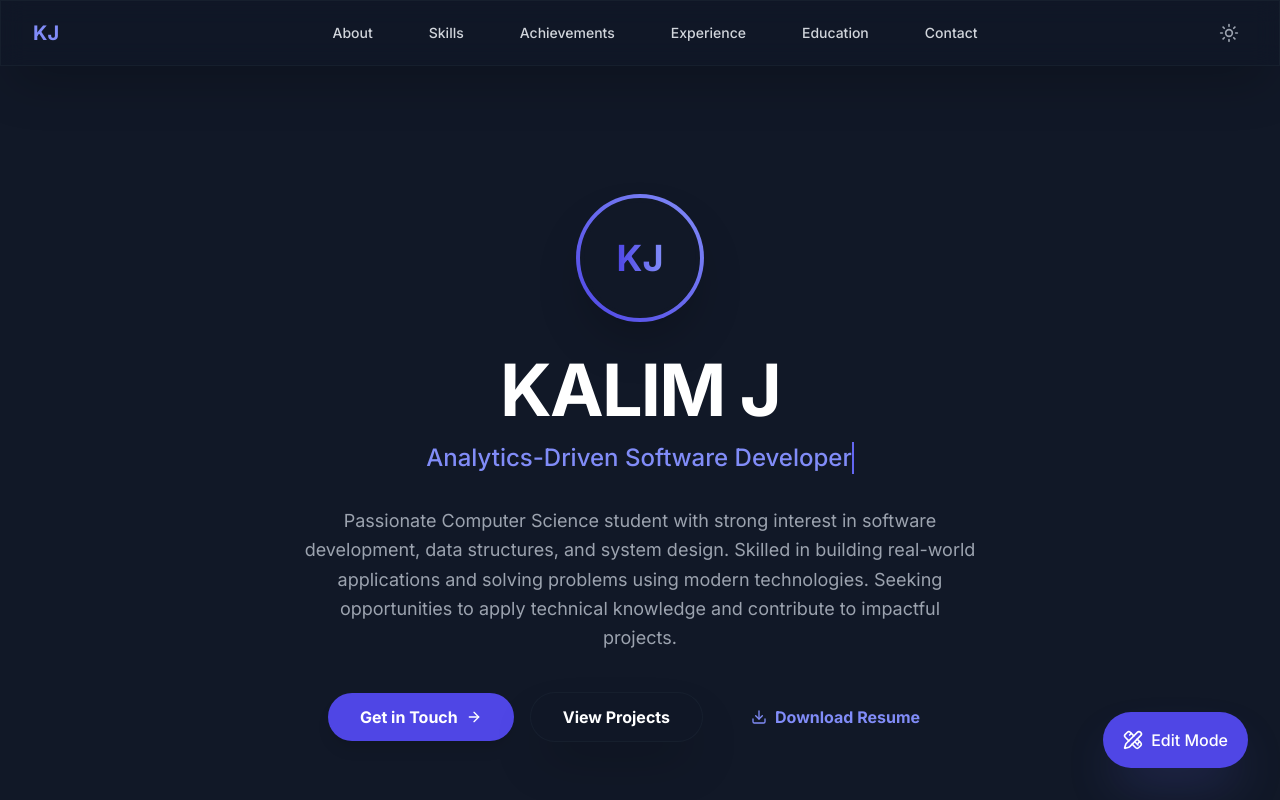
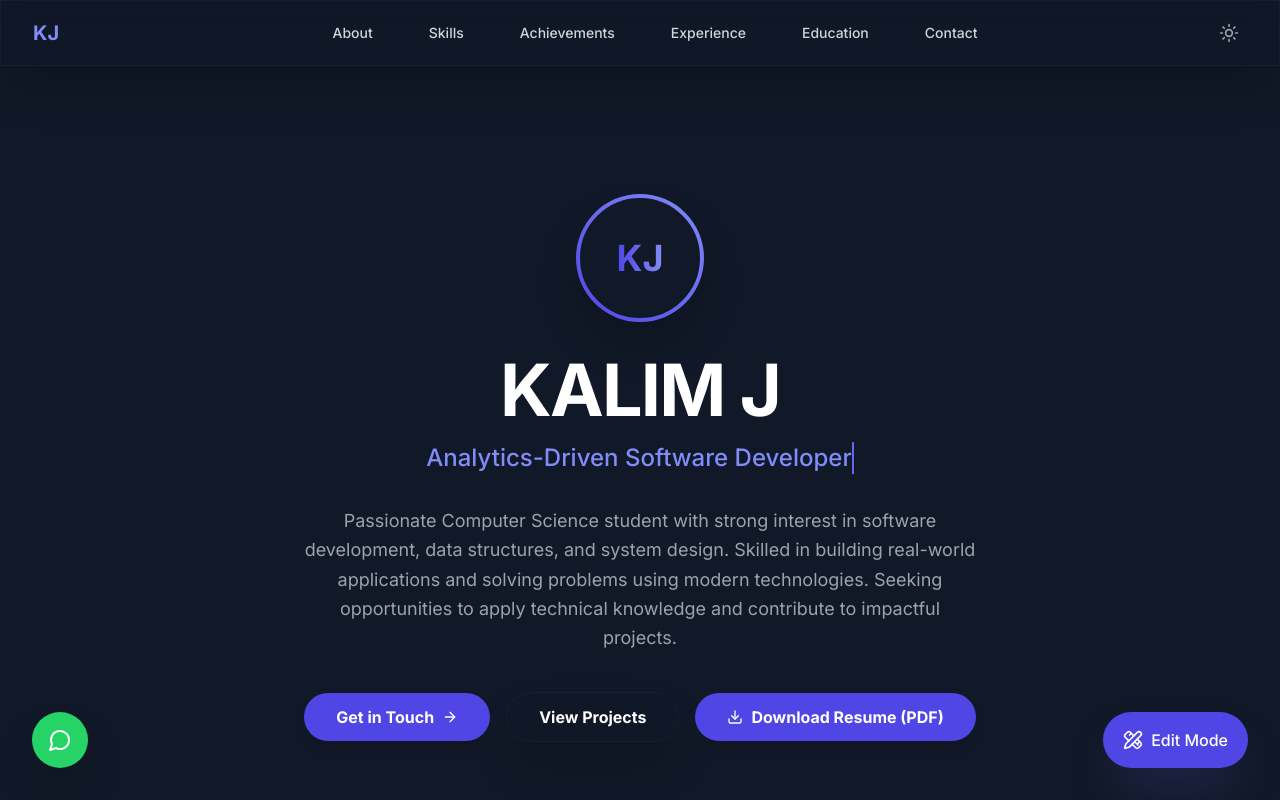
Before and after one commit to kalim-j/portfolio, a React (Vite) app: page / in a window 1280 px wide. Shown: the top 800 px of the page. Built offline with nearby package versions, Linux system fonts and the light colour scheme.

Commit message:
Fix Resume download button and add WhatsApp contact features

```diff
--- a/src/App.jsx
+++ b/src/App.jsx
@@ -85,6 +85,19 @@ function App() {
         <p>&copy; 2026 KALIM J. All rights reserved.</p>
       </footer>
 
+      <a
+        href="https://wa.me/919363554551"
+        target="_blank"
+        rel="noopener noreferrer"
+        className="fixed bottom-8 left-8 p-4 bg-[#25D366] text-white rounded-full shadow-2xl hover:scale-110 transition-all z-50 flex items-center justify-center group"
+        title="Chat on WhatsApp"
+      >
+        <svg xmlns="http://www.w3.org/2000/svg" width="24" height="24" viewBox="0 0 24 24" fill="none" stroke="currentColor" strokeWidth="2" strokeLinecap="round" strokeLinejoin="round" className="lucide lucide-message-circle"><path d="M7.9 20A9 9 0 1 0 4 16.1L2 22Z"/></svg>
+        <span className="max-w-0 overflow-hidden group-hover:max-w-xs group-hover:ml-2 transition-all duration-500 font-bold whitespace-nowrap">
+          Chat with me
+        </span>
+      </a>
+
       <button
         onClick={toggleEditMode}
         className={`fixed bottom-8 right-8 px-5 py-4 rounded-full shadow-2xl transition-all z-50 flex items-center gap-2 font-medium ${
--- a/src/components/Contact.jsx
+++ b/src/components/Contact.jsx
@@ -1,4 +1,4 @@
-import { Mail, Phone, MapPin, Linkedin, Github, Send } from 'lucide-react';
+import { Mail, Phone, MapPin, Linkedin, Github, Send, MessageSquare } from 'lucide-react';
 
 export default function Contact() {
   return (
@@ -12,7 +12,7 @@ export default function Contact() {
           </p>
         </div>
 
-        <div className="grid grid-cols-1 lg:grid-cols-5 gap-12 bg-white dark:bg-gray-800 rounded-3xl overflow-hidden shadow-xl border border-gray-100 dark:border-gray-700">
+        <div className="grid grid-cols-1 lg:grid-cols-5 gap-12 glass dark:glass-dark rounded-3xl overflow-hidden shadow-xl border border-gray-100 dark:border-gray-700">
           <div className="lg:col-span-2 bg-indigo-600 p-10 text-white flex flex-col justify-between">
             <div>
               <h3 className="text-2xl font-bold mb-6">Contact Information</h3>
@@ -34,6 +34,12 @@ export default function Contact() {
                   </a>
                 </div>
                 <div className="flex items-center gap-4">
+                  <MessageSquare className="w-6 h-6 text-indigo-200" />
+                  <a href="https://wa.me/919363554551" target="_blank" rel="noopener noreferrer" className="hover:text-indigo-200 transition-colors">
+                    WhatsApp: +91 9363554551
+                  </a>
+                </div>
+                <div className="flex items-center gap-4">
                   <MapPin className="w-6 h-6 text-indigo-200" />
                   <span>Tamil Nadu, Dharmapuri</span>
                 </div>
@@ -41,6 +47,9 @@ export default function Contact() {
             </div>
 
             <div className="flex gap-4 mt-12">
+              <a href="https://wa.me/919363554551" target="_blank" rel="noopener noreferrer" className="p-3 bg-indigo-700 hover:bg-indigo-800 rounded-full transition-colors" title="WhatsApp">
+                <MessageSquare className="w-5 h-5" />
+              </a>
               <a href="https://www.linkedin.com/in/kalim-j" target="_blank" rel="noopener noreferrer" className="p-3 bg-indigo-700 hover:bg-indigo-800 rounded-full transition-colors" title="LinkedIn">
                 <Linkedin className="w-5 h-5" />
               </a>
--- a/src/components/Hero.jsx
+++ b/src/components/Hero.jsx
@@ -110,23 +110,12 @@ export default function Hero({ isEditMode }) {
           View Projects
         </a>
         <div className="flex flex-col sm:flex-row gap-2 w-full sm:w-auto">
-          <a
-            href={resumeUrl}
-            target="_blank"
-            rel="noopener noreferrer"
-            className="px-8 py-3 text-indigo-600 dark:text-indigo-400 hover:text-indigo-700 dark:hover:text-indigo-300 font-bold transition-colors flex items-center gap-2 justify-center"
+          <button
+            onClick={handlePrint}
+            className="px-8 py-3 bg-indigo-600 hover:bg-indigo-700 text-white rounded-full font-bold transition-all shadow-lg hover:shadow-indigo-500/25 flex items-center gap-2 justify-center"
           >
-            <Download className="w-4 h-4" /> Download Resume
-          </a>
-          {isEditMode && (
-            <button
-              onClick={handlePrint}
-              className="px-4 py-2 bg-emerald-100 dark:bg-emerald-900/30 text-emerald-700 dark:text-emerald-400 rounded-xl text-xs font-bold border border-emerald-200 dark:border-emerald-800 hover:bg-emerald-200 transition-colors flex items-center gap-2"
-              title="Generate printable PDF from current data"
-            >
-              <Download className="w-3 h-3" /> Export as PDF (Print)
-            </button>
-          )}
+            <Download className="w-4 h-4" /> Download Resume (PDF)
+          </button>
         </div>
       </div>
     </section>
```
